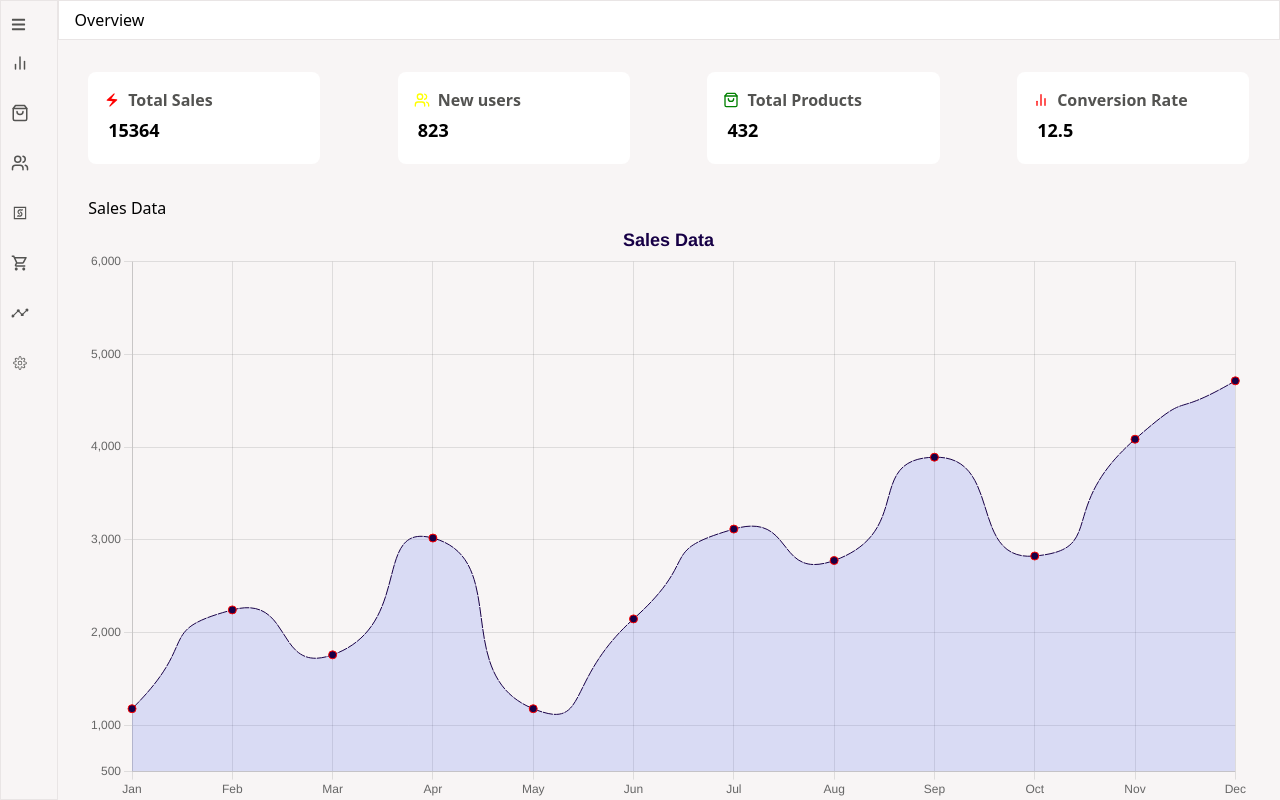
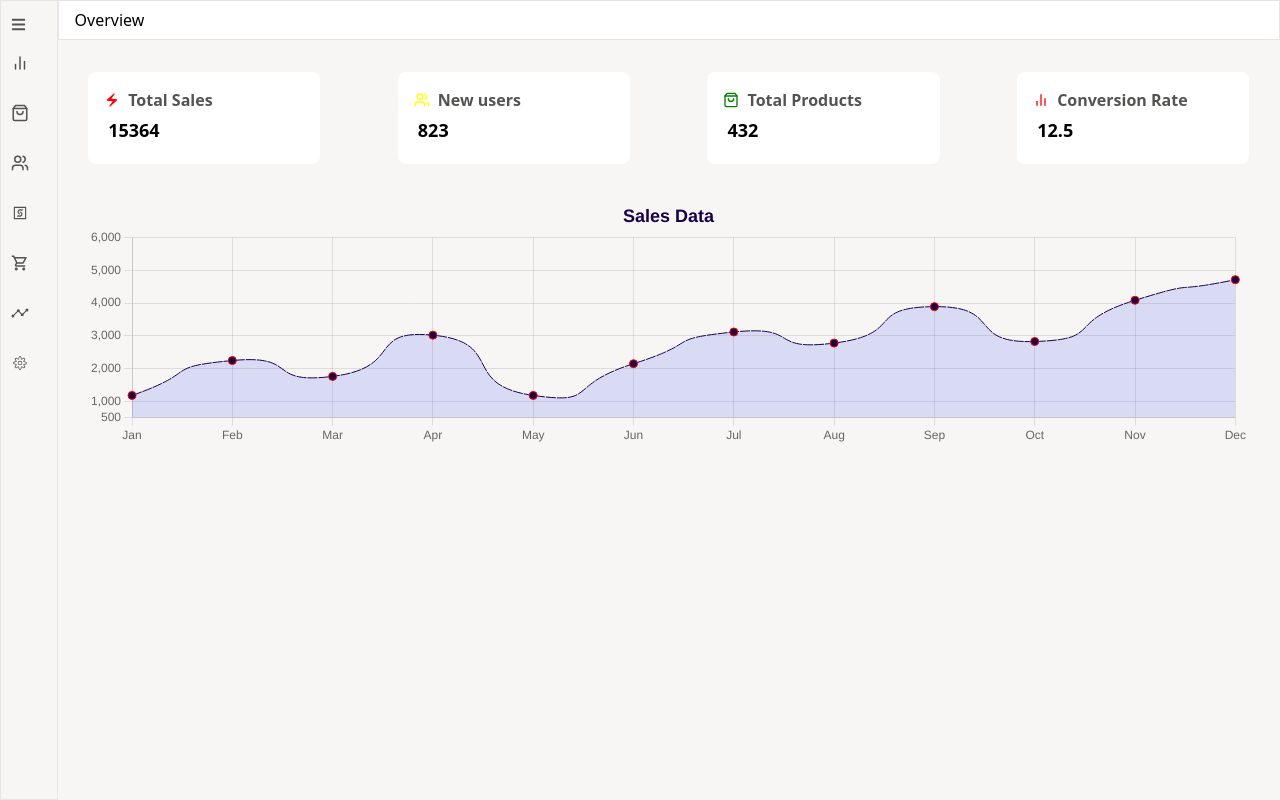
Before and after one commit to AdebestAA/admin-dashboard, a Next.js app: page / in a window 1280 px wide. Built offline with nearby package versions, Linux system fonts and the light colour scheme.

Commit message:
add this

```diff
--- a/src/components/OverViewComponents/LineChart.tsx
+++ b/src/components/OverViewComponents/LineChart.tsx
@@ -55,6 +55,7 @@ setKey(prev => prev + 1)
 
       const options = {
         responsive: true,
+        maintainAspectRatio: false,
         animation: {
             duration: 1000,
             easing: "easeOutExpo",
@@ -110,9 +111,8 @@ setKey(prev => prev + 1)
 
 
 
-      return <section className=''>
-        <h1>Sales Data</h1>
-        <Line key={key} data={data} options={options as any} />
+      return <section className='min-h-[250px]'>
+        <Line  data={data} options={options as any} />
       </section>
 
 }
```
